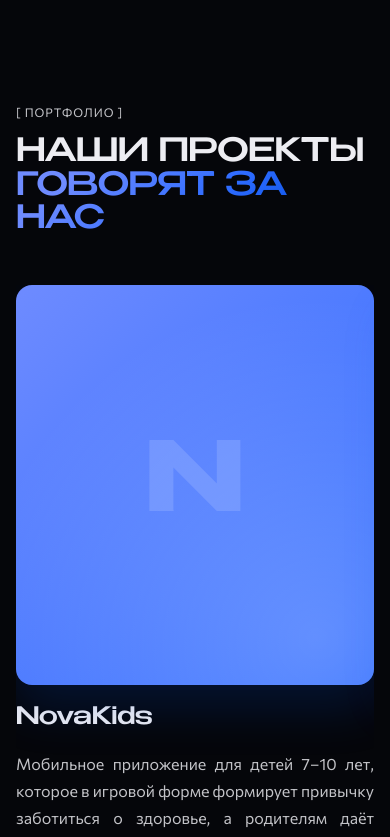
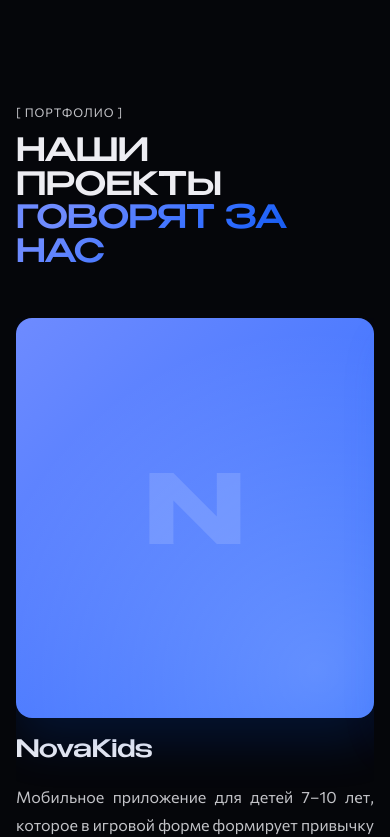
Before and after one commit to manuilsky/NC-ONE-redisign-next, a Next.js app: page / in a window 390 px wide. Shown: the part 5260-6097 px from the top of the page. Built offline with nearby package versions, Linux system fonts and the light colour scheme.

Commit message:
mobile responsive main page pt2

```diff
--- a/components/ProjectsSection.module.css
+++ b/components/ProjectsSection.module.css
@@ -43,6 +43,7 @@
   color: var(--text);
 }
 
+.titlePlain,
 .titleAccent {
   display: block;
   width: max-content;
@@ -65,6 +66,7 @@
   }
 }
 
+/* Mobile (375): НАШИ / ПРОЕКТЫ / ГОВОРЯТ ЗА / НАС */
 @media (max-width: 768px) {
   .section {
     padding: 4rem 0;
@@ -84,4 +86,16 @@
     letter-spacing: -0.02em;
     line-height: 1.05;
   }
+
+  .titlePlain,
+  .titleAccent {
+    display: flex;
+    flex-direction: column;
+    width: 100%;
+    max-width: none;
+  }
+
+  .titleSpace {
+    display: none;
+  }
 }
--- a/components/ProjectsSection.tsx
+++ b/components/ProjectsSection.tsx
@@ -1,10 +1,30 @@
 import Link from "next/link";
+import { Fragment } from "react";
 import { Carousel } from "@/components/Carousel";
 import { PortfolioCard } from "@/components/PortfolioCard";
 import { Reveal } from "@/components/Reveal";
 import { projectsSection } from "@/data/home";
 import { projects } from "@/data/projects";
 import styles from "./ProjectsSection.module.css";
+
+function TitlePart({
+  chunks,
+  className,
+}: {
+  chunks: readonly string[];
+  className?: string;
+}) {
+  return (
+    <span className={className}>
+      {chunks.map((chunk, i) => (
+        <Fragment key={chunk}>
+          {i > 0 ? <span className={styles.titleSpace}> </span> : null}
+          <span>{chunk}</span>
+        </Fragment>
+      ))}
+    </span>
+  );
+}
 
 export function ProjectsSection() {
   return (
@@ -13,10 +33,14 @@ export function ProjectsSection() {
         <Reveal as="header" className={styles.head} distance="lg">
           <p className={styles.label}>{projectsSection.label}</p>
           <h2 className={styles.title}>
-            <span>{projectsSection.titleLine}</span>
-            <span className={`textAccent ${styles.titleAccent}`}>
-              {projectsSection.titleAccent}
-            </span>
+            <TitlePart
+              chunks={projectsSection.titleChunks}
+              className={styles.titlePlain}
+            />
+            <TitlePart
+              chunks={projectsSection.titleAccentChunks}
+              className={`textAccent ${styles.titleAccent}`}
+            />
           </h2>
         </Reveal>
 
--- a/data/home.ts
+++ b/data/home.ts
@@ -240,15 +240,15 @@ export const partnerCta = {
 
 export const projectsSection = {
   label: "[ портфолио ]",
-  titleLine: "Наши проекты",
-  titleAccent: "говорят за нас",
+  titleChunks: ["Наши", "проекты"] as const,
+  titleAccentChunks: ["говорят за", "нас"] as const,
   cta: "Больше проектов",
 };
 
 export const finalCta = {
   label: "[ свяжитесь с нами ]",
   titleLines: ["Готовы", "запустить", "ваш проект?"] as const,
-  accentLineIndexes: [0, 1] as const,
+  accentLineIndexes: [1] as const,
   text: "Расскажите о задаче — составим уникальное предложение и подберём оптимальный бюджет.",
   phone: "+7 916 945 7964",
   phoneHref: "tel:+79169457964",
```
